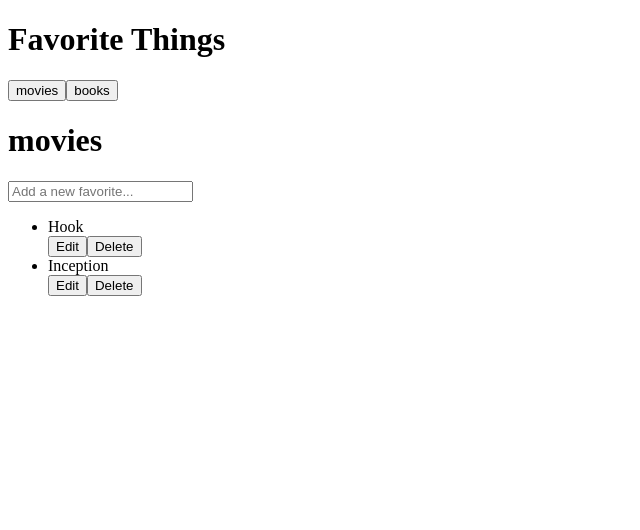
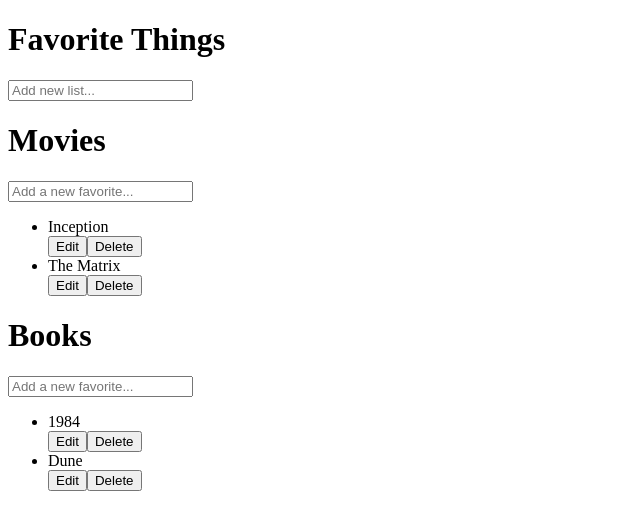
Before and after one commit to pantheman1/favorite-things, a React (Create React App) app: page / in a window 1280 px wide. Shown: the top 530 px of the page, without its empty margins (0-640 px from the left). Built offline with nearby package versions, Linux system fonts and the light colour scheme.

Commit message:
Update code

```diff
--- a/src/App.jsx
+++ b/src/App.jsx
@@ -1,73 +1,50 @@
 import React, { useState } from "react";
-import FavoriteList from "./components/FavoriteList"
+import FavoriteList from "./components/FavoriteList";
+import sampleFavorites from "./data/sampleData";
 
 function App() {
-  // Store multiple lists in one state object
-  const [lists, setLists] = useState({
-    movies: ["Hook", "Inception"],
-    books: ["Dune", "1984"],
-  });
+  const [lists, setLists] = useState(sampleFavorites)
 
-  // Track the active list (e.g., "movies", "books")
-  const [activeList, setActiveList] = useState("movies");
-
-  // Add an item to the active list
-  const addItem = (newItem) => {
-    setLists((prevLists) => ({
-      ...prevLists,
-      [activeList]: [...prevLists[activeList], newItem],
-    }));
+  // Add a new list
+  const addList = (title) => {
+    const newList = { id: Date.now(), title, items: [] };
+    setLists([...lists, newList]);
   };
 
-  // Delete an item from the active list
-  const deleteItem = (indexToDelete) => {
-    setLists((prevLists) => ({
-      ...prevLists,
-      [activeList]: prevLists[activeList].filter(
-        (_, index) => index !== indexToDelete
-      ),
-    }));
-  };
-
-  // Edit an item in the active list
-  const editItem = (indexToEdit, newItem) => {
-    setLists((prevLists) => ({
-      ...prevLists,
-      [activeList]: prevLists[activeList].map((item, index) =>
-        index === indexToEdit ? newItem : item
-      ),
-    }));
+  // Update items for a specific list
+  const updateListItems = (listId, newItems) => {
+    setLists(
+      lists.map((list) =>
+        list.id === listId ? { ...list, items: newItems } : list
+      )
+    );
   };
 
   return (
-    <div className="p-4 max-w-lg mx-auto">
-      <h1 className="text-3xl font-bold mb-6">Favorite Things</h1>
+    <div>
+      <h1>Favorite Things</h1>
 
-      {/* List Selector */}
-      <div className="mb-4">
-        {Object.keys(lists).map((listName) => (
-          <button
-            key={listName}
-            onClick={() => setActiveList(listName)}
-            className={`mr-2 p-2 ${
-              activeList === listName
-                ? "bg-blue-500 text-white"
-                : "bg-gray-200"
-            } rounded`}
-          >
-            {listName}
-          </button>
-        ))}
-      </div>
+      {/* Input to create a new list */}
+      <input
+        type="text"
+        placeholder="Add new list..."
+        onKeyDown={(e) => {
+          if (e.key === "Enter" && e.target.value.trim() !== "") {
+            addList(e.target.value.trim());
+            e.target.value = "";
+          }
+        }}
+      />
 
-      {/* Render FavoriteList with the active list */}
-      <FavoriteList
-        title={activeList}
-        initialItems={lists[activeList] || []}
-        addItem={addItem}
-        deleteItem={deleteItem}
-        editItem={editItem}
-      />
+      {/* Render multiple FavoriteList components */}
+      {lists.map((list) => (
+        <FavoriteList
+          key={list.id}
+          title={list.title}
+          initialItems={list.items}
+          onItemsChange={(newItems) => updateListItems(list.id, newItems)}
+        />
+      ))}
     </div>
   );
 }
--- a/src/components/FavoriteList.jsx
+++ b/src/components/FavoriteList.jsx
@@ -1,18 +1,37 @@
 import React, { useState } from "react";
 
-function FavoriteList({ title, initialItems, addItem, deleteItem, editItem }) {
+function FavoriteList({ title, initialItems, onItemsChange }) {
+    const [items, setItems] = useState(initialItems);
     const [editIndex, setEditIndex] = useState(null);
     const [editText, setEditText] = useState("");
+
+    const updateItems = (newItems) => {
+      setItems(newItems);
+      onItemsChange(newItems); // Sync with parent (App.jsx)
+    };
+
+    // Add new item
+    const addItem = (newItem) => {
+      updateItems([...items, newItem]);
+    };
+
+    // Delete an item
+    const deleteItem = (indexToDelete) => {
+      updateItems(items.filter((_, index) => index !== indexToDelete));
+    };
 
     // Enable edit mode
     const startEditing = (index) => {
         setEditIndex(index);
-    setEditText(initialItems[index]);
+        setEditText(items[index]);
     };
 
     // Save edited item
     const saveEdit = () => {
-    editItem(editIndex, editText);
+      const updatedItems = items.map((item, index) =>
+        index === editIndex ? editText : item
+      );
+      updateItems(updatedItems);
       setEditIndex(null);
       setEditText("");
     };
--- a/src/data/sampleData.jsx
+++ b/src/data/sampleData.jsx
@@ -1,7 +1,7 @@
-const sampleFavorites = {
-    movies: ["Hook", "Truman Show", "Fall Guy", "Dune"],
-    books: ["Calvin & Hobbes", "Cradle", "Hero's Guide"],
-    foods: ["Pizza", "Caesar Salad", "Paprikas"],
-};
+// sampleFavorites.js
+const sampleFavorites = [
+    { id: 1, title: "Movies", items: ["Inception", "The Matrix"] },
+    { id: 2, title: "Books", items: ["1984", "Dune"] },
+  ];
 
-export default sampleFavorites
+  export default sampleFavorites;
```
Lines whose indentation alone changed are shown as unchanged.
